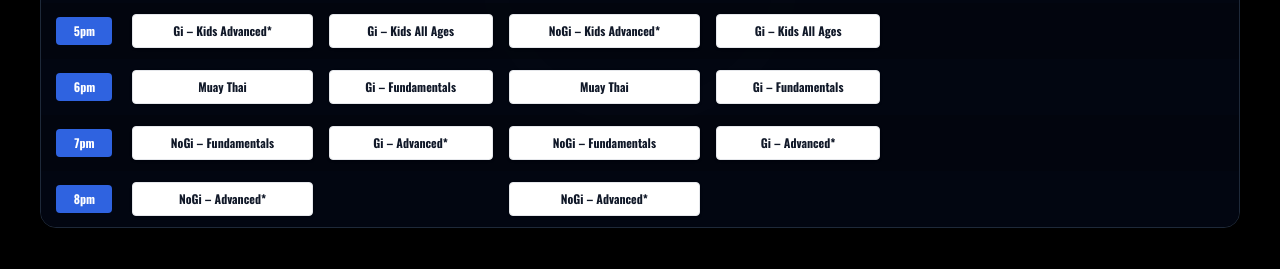
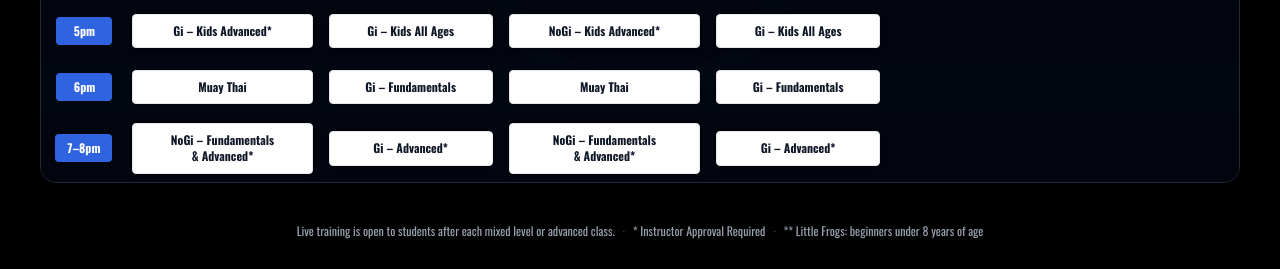
Before and after one commit to bigfrogbjj/teamcurran, a Next.js app: page / in a window 1280 px wide. Shown: the part 6060-6329 px from the top of the page. Built offline with nearby package versions, Linux system fonts and the light colour scheme.

Commit message:
Visual schedule grid on welcome-back confirmation; fix Mon/Wed 7-8pm concurrent NoGi classes
Co-Authored-By: Claude Sonnet 4.6 <noreply@anthropic.com>

```diff
--- a/app/components/Schedule.tsx
+++ b/app/components/Schedule.tsx
@@ -7,8 +7,7 @@ const schedule: Record<string, Partial<Record<string, string>>> = {
   "4:15pm": { Monday: "Gi – Little Frogs**", Wednesday: "Gi – Little Frogs**" },
   "5pm":    { Monday: "Gi – Kids Advanced*", Tuesday: "Gi – Kids All Ages", Wednesday: "NoGi – Kids Advanced*", Thursday: "Gi – Kids All Ages" },
   "6pm":    { Monday: "Muay Thai", Tuesday: "Gi – Fundamentals", Wednesday: "Muay Thai", Thursday: "Gi – Fundamentals" },
-  "7pm":    { Monday: "NoGi – Fundamentals", Tuesday: "Gi – Advanced*", Wednesday: "NoGi – Fundamentals", Thursday: "Gi – Advanced*" },
-  "8pm":    { Monday: "NoGi – Advanced*", Wednesday: "NoGi – Advanced*" },
+  "7–8pm":  { Monday: "NoGi – Fundamentals\n& Advanced*", Tuesday: "Gi – Advanced*", Wednesday: "NoGi – Fundamentals\n& Advanced*", Thursday: "Gi – Advanced*" },
 };
 
 const times = Object.keys(schedule);
--- a/app/welcome-back/page.tsx
+++ b/app/welcome-back/page.tsx
@@ -89,31 +89,55 @@ export default function WelcomeBackPage() {
                 </p>
               </div>
 
-              {/* Schedule */}
+              {/* Schedule — visual grid matching homepage */}
               <div className="mt-6 pt-6 border-t border-[#1a2540]">
                 <p className="text-xs font-semibold uppercase tracking-[0.2em] text-blue-400 mb-5">Weekly Class Schedule</p>
-                <div className="space-y-5">
-                  {[
-                    { day: 'Monday', classes: [['11am','Gi – Fundamentals'],['12pm','Gi – Mixed Level'],['4:15pm','Gi – Little Frogs (Kids)'],['5pm','Gi – Kids Advanced (Kids)'],['6pm','Muay Thai'],['7pm','NoGi – Fundamentals'],['8pm','NoGi – Advanced']] },
-                    { day: 'Tuesday', classes: [['11am','Muay Thai'],['12pm','NoGi Adult Fundamentals & Advanced'],['5pm','Gi – Kids All Ages (Kids)'],['6pm','Gi – Fundamentals'],['7pm','Gi – Advanced']] },
-                    { day: 'Wednesday', classes: [['11am','Gi – Fundamentals'],['12pm','Gi – Mixed Level'],['4:15pm','Gi – Little Frogs (Kids)'],['5pm','NoGi – Kids Advanced (Kids)'],['6pm','Muay Thai'],['7pm','NoGi – Fundamentals'],['8pm','NoGi – Advanced']] },
-                    { day: 'Thursday', classes: [['11am','Muay Thai'],['12pm','NoGi Adult Fundamentals & Advanced'],['5pm','Gi – Kids All Ages (Kids)'],['6pm','Gi – Fundamentals'],['7pm','Gi – Advanced']] },
-                    { day: 'Friday', classes: [['12pm','NoGi Open Mat — Visitors Welcome!']] },
-                    { day: 'Saturday', classes: [['10am','Kids NoGi (Kids)'],['11am','Gi – Fundamentals'],['12pm','Gi – Advanced']] },
-                  ].map(({ day, classes }) => (
-                    <div key={day}>
-                      <p className="text-white text-xs font-bold uppercase tracking-widest mb-2">{day}</p>
-                      <div className="space-y-1">
-                        {classes.map(([time, name]) => (
-                          <div key={time + name} className="flex gap-3 text-xs">
-                            <span className="text-gray-600 w-12 shrink-0">{time}</span>
-                            <span className="text-gray-400">{name}</span>
-                          </div>
+                <div className="rounded-xl overflow-hidden border border-gray-800">
+                  <div className="overflow-x-auto bg-gray-950">
+                    <table className="w-full min-w-[560px] text-xs">
+                      <thead>
+                        <tr>
+                          <th className="w-16" />
+                          {['Mon','Tue','Wed','Thu','Fri','Sat'].map(d => (
+                            <th key={d} className="py-3 px-1 text-center">
+                              <span className="block bg-blue-600 text-white text-[10px] font-black uppercase tracking-wider px-2 py-1.5 rounded">{d}</span>
+                            </th>
+                          ))}
+                        </tr>
+                      </thead>
+                      <tbody>
+                        {[
+                          { time: '10am',   Mon: null,                        Tue: null,                    Wed: null,                        Thu: null,              Fri: null,                            Sat: 'Kids NoGi' },
+                          { time: '11am',   Mon: 'Gi – Fundamentals',         Tue: 'Muay Thai',             Wed: 'Gi – Fundamentals',         Thu: 'Muay Thai',       Fri: null,                            Sat: 'Gi – Fundamentals' },
+                          { time: '12pm',   Mon: 'Gi – Mixed Level',          Tue: 'NoGi – Mixed Level',    Wed: 'Gi – Mixed Level',          Thu: 'NoGi – Mixed Level', Fri: 'NoGi Open Mat\nVisitors Welcome!', Sat: 'Gi – Advanced*' },
+                          { time: '4:15pm', Mon: 'Gi – Little Frogs**',       Tue: null,                    Wed: 'Gi – Little Frogs**',       Thu: null,              Fri: null,                            Sat: null },
+                          { time: '5pm',    Mon: 'Gi – Kids Advanced*',       Tue: 'Gi – Kids All Ages',    Wed: 'NoGi – Kids Advanced*',     Thu: 'Gi – Kids All Ages', Fri: null,                         Sat: null },
+                          { time: '6pm',    Mon: 'Muay Thai',                 Tue: 'Gi – Fundamentals',     Wed: 'Muay Thai',                 Thu: 'Gi – Fundamentals', Fri: null,                          Sat: null },
+                          { time: '7–8pm',  Mon: 'NoGi – Fundamentals\n& Advanced*', Tue: 'Gi – Advanced*', Wed: 'NoGi – Fundamentals\n& Advanced*', Thu: 'Gi – Advanced*', Fri: null,                   Sat: null },
+                        ].map((row, i) => (
+                          <tr key={row.time} className={i % 2 === 0 ? 'bg-black/20' : ''}>
+                            <td className="py-2 px-2 text-right align-middle">
+                              <span className="inline-block bg-blue-600 text-white text-[10px] font-black px-2 py-1 rounded min-w-[48px] text-center">{row.time}</span>
+                            </td>
+                            {(['Mon','Tue','Wed','Thu','Fri','Sat'] as const).map(d => {
+                              const cls = row[d as keyof typeof row] as string | null
+                              return (
+                                <td key={d} className="py-1.5 px-1 text-center align-middle">
+                                  {cls ? (
+                                    <div className="bg-white text-gray-900 rounded border border-gray-200 px-1.5 py-1.5 text-[10px] font-bold leading-snug whitespace-pre-line shadow-sm">{cls}</div>
+                                  ) : (
+                                    <div className="h-8" />
+                                  )}
+                                </td>
+                              )
+                            })}
+                          </tr>
                         ))}
-                      </div>
-                    </div>
-                  ))}
+                      </tbody>
+                    </table>
+                  </div>
                 </div>
+                <p className="text-gray-600 text-[10px] mt-3">* Instructor Approval Required &nbsp;·&nbsp; ** Little Frogs: beginners under 8</p>
               </div>
             </div>
           ) : (
```
